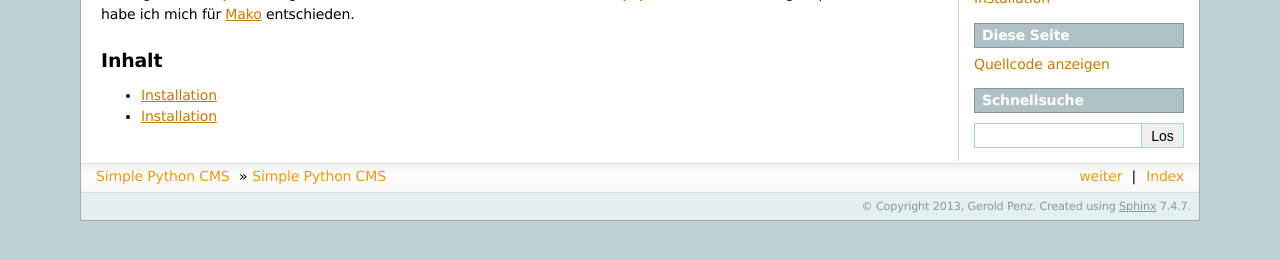
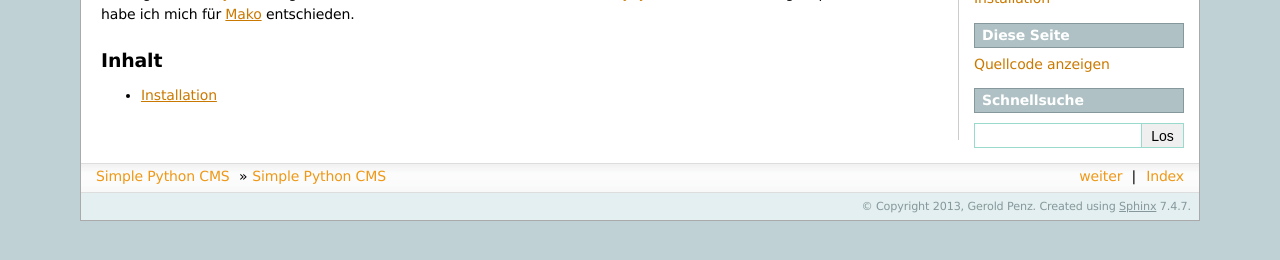
Before and after one commit to gerold-penz/python-simplecms, a Sphinx documentation site: the page built from documentation/source/index.rst, in a window 1280 px wide. Shown: the part 260-520 px from the top of the page. Built offline with Sphinx 7.4.7, drawn with Linux system fonts in a browser that asks for light colours.

```diff
--- a/documentation/source/index.rst
+++ b/documentation/source/index.rst
@@ -31,7 +31,6 @@
    :maxdepth: 1
 
    installation/index.rst
-   installation/index.rst
 
 
 
```
Also changed, not shown: 1 other file.
